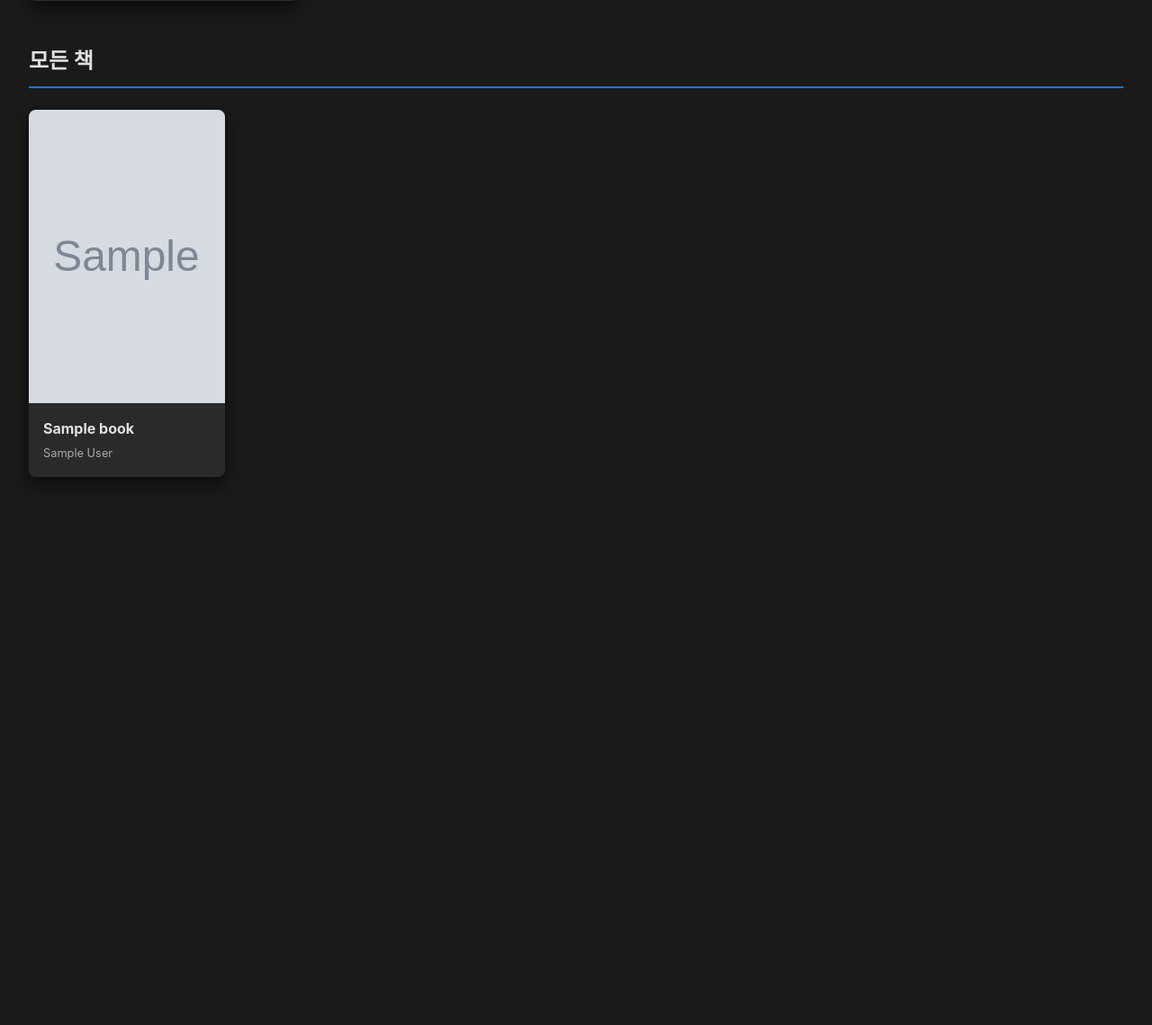
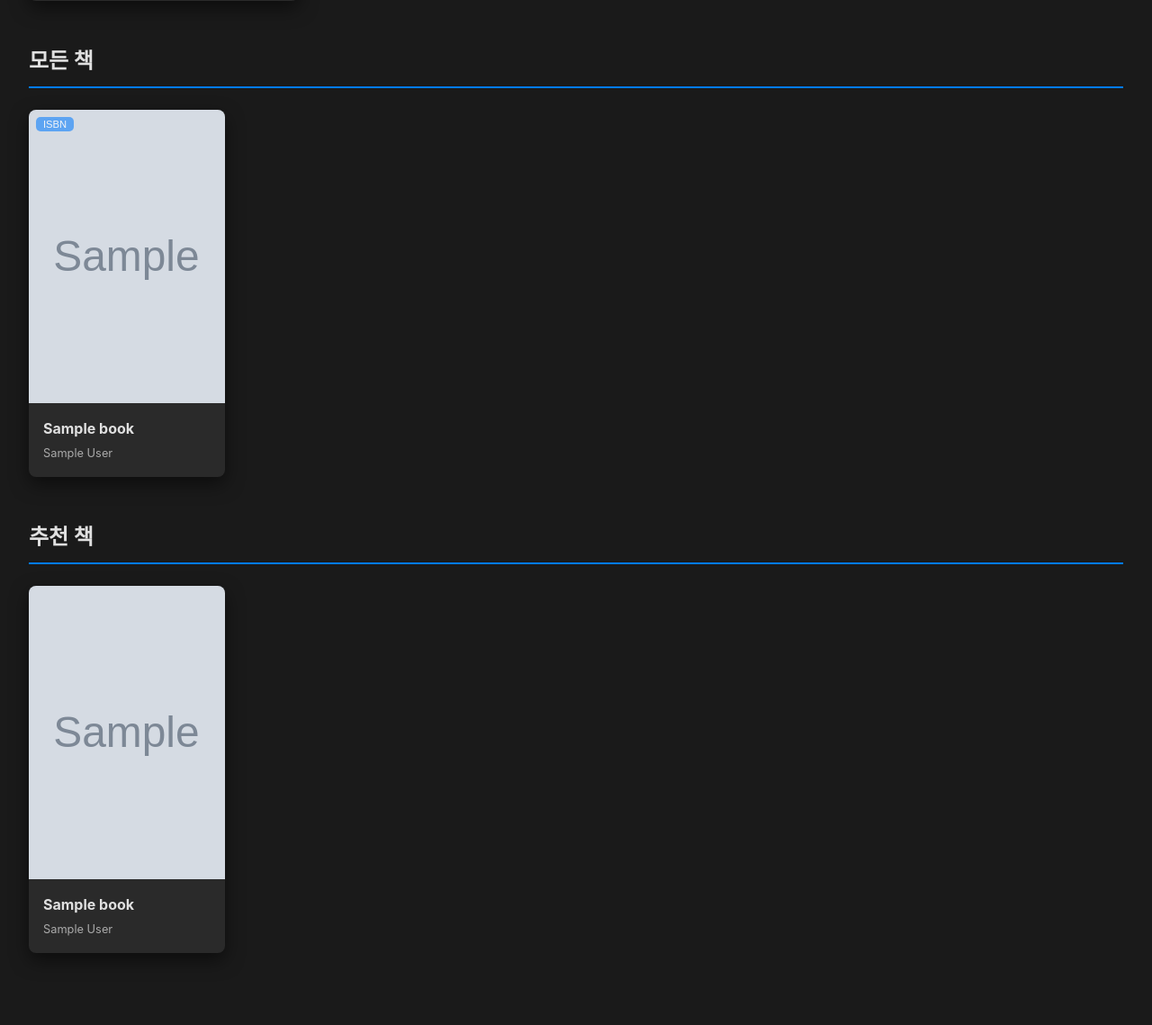
Before and after one commit to moonhole0512/pdf_e-bookReader, a Flask app: page / in a window 1280 px wide. Shown: the part 796-1935 px from the top of the page at 90% size. Before the commit the page ends 1326 px from the top, so only its background shows below. Run offline with Flask 3, Linux system fonts and the light colour scheme; the visitor is signed in with stand-in values (Sample User, id 1); tables that the repository leaves empty hold one stand-in row (values such as "Sample post"); grey boxes marked "Sample" are stand-in pictures.

Commit message:
모든 책 ISBN버튼 버그있음.

```diff
--- a/app.py
+++ b/app.py
@@ -7,6 +7,7 @@ from sqlalchemy import func, desc
 from werkzeug.security import generate_password_hash, check_password_hash
 from pypdf import PdfReader
 import requests
+import random
 
 from config import Config
 from models import db, User, Book, File, ReadingState
@@ -78,12 +79,18 @@ def index():
             # Make files serializable for template
             serializable_files = []
             for f in file_list:
+                # Get reading state for the current user and file
+                reading_state = ReadingState.query.filter_by(user_id=g.user.id, file_id=f.id).first()
+                current_page = reading_state.current_page if reading_state else 0
+
                 serializable_files.append({
                     "id": f.id,
                     "title": f.title or f.book.title,
                     "author": f.author or f.book.author,
                     "volume_number": f.volume_number,
-                    "cover_url": f.cover_url or f.book.cover_url
+                    "cover_url": f.cover_url or f.book.cover_url,
+                    "current_page": current_page,
+                    "total_pages": f.total_pages
                 })
 
             grouped_list.append({
@@ -104,10 +111,15 @@ def index():
     reading_files_query = File.query.filter(File.book_id.in_(reading_book_ids)).all()
     reading_groups = group_files_by_book(reading_files_query)
 
-    # 3. 새로운 책 목록 (그룹화)
-    read_book_ids = db.session.query(File.book_id).join(ReadingState).filter(ReadingState.user_id == g.user.id).distinct()
-    new_files_query = File.query.filter(~File.book_id.in_(read_book_ids)).all()
-    new_groups = group_files_by_book(new_files_query)
+    # 3. 추천 책 목록 (랜덤 5개 그룹화)
+    all_book_ids = db.session.query(Book.id).all()
+    if len(all_book_ids) > 5:
+        random_book_ids = random.sample([book.id for book in all_book_ids], 5)
+    else:
+        random_book_ids = [book.id for book in all_book_ids]
+
+    recommended_files_query = File.query.filter(File.book_id.in_(random_book_ids)).all()
+    recommended_groups = group_files_by_book(recommended_files_query)
 
     # 4. 모든 책 목록 (그룹화)
     all_files_query = File.query.all()
@@ -116,7 +128,7 @@ def index():
     return render_template('index.html',
                            last_read_file=last_read_state.file if last_read_state else None,
                            reading_groups=reading_groups,
-                           new_groups=new_groups,
+                           recommended_groups=recommended_groups,
                            all_groups=all_groups)
 
 @app.route('/reader/<int:file_id>')
--- a/static/css/style.css
+++ b/static/css/style.css
@@ -12,6 +12,24 @@ body {
     color: var(--text-color);
     margin: 0;
     line-height: 1.6;
+    /* Custom Scrollbar for Webkit browsers */
+    scrollbar-width: thin; /* Firefox */
+    scrollbar-color: var(--accent-color) var(--secondary-bg); /* Firefox */
+}
+
+body::-webkit-scrollbar {
+    width: 8px;
+}
+
+body::-webkit-scrollbar-track {
+    background: var(--secondary-bg);
+    border-radius: 10px;
+}
+
+body::-webkit-scrollbar-thumb {
+    background-color: var(--accent-color);
+    border-radius: 10px;
+    border: 2px solid var(--secondary-bg);
 }
 
 /* --- Login Page --- */
--- a/static/js/library.js
+++ b/static/js/library.js
@@ -24,7 +24,9 @@ document.addEventListener('DOMContentLoaded', () => {
         e.preventDefault();
         e.stopPropagation();
 
-        const btn = e.target;
+        const btn = e.target.closest('.isbn-btn'); // Use closest for robustness
+        if (!btn) return; // Should not happen if called from event listener
+
         const fileId = btn.dataset.fileId;
         const bookTitle = btn.dataset.bookTitle;
         const volumeNumber = btn.dataset.volumeNumber; // Get volume number
@@ -138,6 +140,12 @@ document.addEventListener('DOMContentLoaded', () => {
                         <p>${vol.title || '제목 없음'}</p>
                     </div>
                 </a>
+                ${vol.total_pages > 0 ? `
+                <div class="progress-bar-container">
+                    <div class="progress-bar" style="width: ${((vol.current_page || 0) / vol.total_pages) * 100}%;"></div>
+                </div>
+                <span class="progress-text">${vol.current_page || 0} / ${vol.total_pages}</span>
+                ` : ''}
                 <button class="isbn-btn" data-file-id="${vol.id}" data-book-title="${vol.title || '제목 없음'}" data-volume-number="${vol.volume_number}">ISBN</button>
             `;
             volumeList.appendChild(volCard);
--- a/templates/index.html
+++ b/templates/index.html
@@ -66,6 +66,13 @@
                             <h3>{{ group.book.title }}</h3>
                             <p>{{ group.cover_file.author or group.book.author }}</p>
                         </div>
+                        {% if group.volume_count == 1 %}
+                        <button class="isbn-btn"
+                                data-file-id="{{ group.files[0].id }}"
+                                data-book-title="{{ group.book.title }}"
+                                data-volume-number="{{ group.files[0].volume_number }}"
+                                onclick="event.stopPropagation();">ISBN</button>
+                        {% endif %}
                     </div>
                 {% endfor %}
             </div>
@@ -100,11 +107,11 @@
         </section>
         {% endif %}
 
-        {% if new_groups %}
+        {% if recommended_groups %}
         <section class="bookshelf">
-            <h2>새로운 책</h2>
+            <h2>추천 책</h2>
             <div class="book-grid">
-                {% for group in new_groups %}
+                {% for group in recommended_groups %}
                     <div class="book-card"
                          data-is-group="true"
                          data-volume-count="{{ group.volume_count }}"
```
Also changed, not shown: other parts of static/css/style.css (+36 -0 lines).
